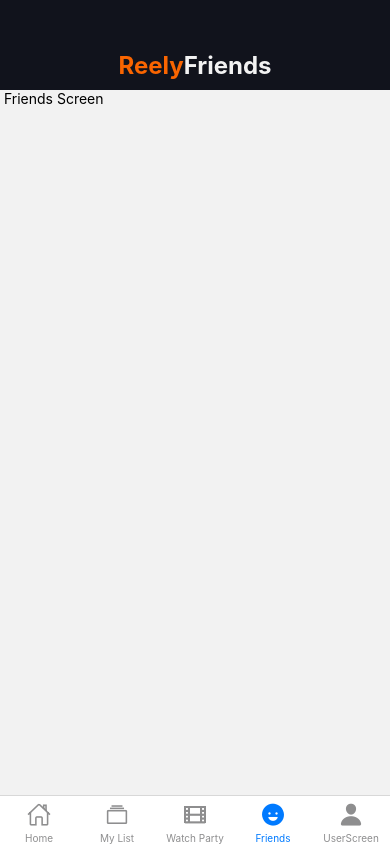
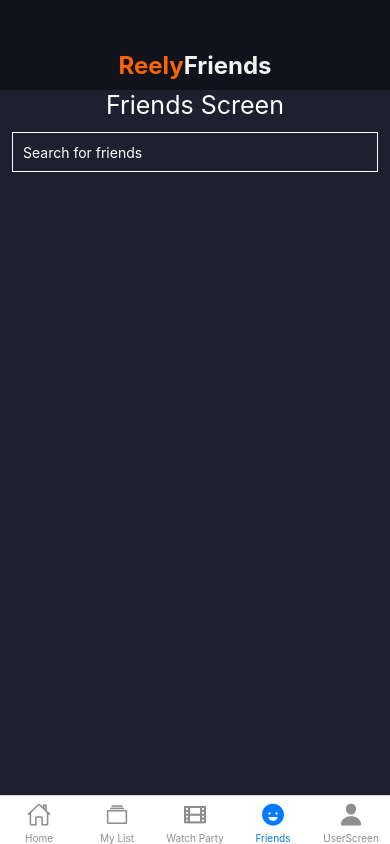
Before and after one commit to NC-Team-Uno/reelybuds, a React Native app in the folder ReelyFriends/: screen /Friends in a window 390 px wide. Built offline with nearby package versions, Linux system fonts and the light colour scheme; no server answers.

Commit message:
adds box to search friends

```diff
--- /dev/null
+++ b/ReelyFriends/src/components/FriendsSearchBar.js
@@ -0,0 +1,29 @@
+import React from 'react';
+import {SafeAreaView, StyleSheet, TextInput} from 'react-native';
+
+const TextInputExample = () => {
+  const [text, setText] = React.useState('Search for friends');
+
+  return (
+    <SafeAreaView>
+      <TextInput
+        style={styles.input}
+        onChangeText={setText}
+        value={text}
+      />
+    </SafeAreaView>
+  );
+};
+
+const styles = StyleSheet.create({
+  input: {
+    height: 40,
+    margin: 12,
+    borderWidth: 1,
+    padding: 10,
+    borderColor: "#fff",
+    color: "#fff"
+  },
+});
+
+export default TextInputExample;
--- a/ReelyFriends/src/screens/FriendsScreen.js
+++ b/ReelyFriends/src/screens/FriendsScreen.js
@@ -1,10 +1,25 @@
 import React from "react";
-import { View, Text } from "react-native";
+import { View, Text, StyleSheet, Image } from "react-native";
+import TextInputExample from "../components/FriendsSearchBar";
 
 export default function FriendsScreen(){
     return (
-        <View>
-            <Text> Friends Screen </Text>
+        <View style={styles.container}>
+            <Text style={styles.friends}> Friends Screen </Text>
+            <TextInputExample />
+
         </View>
     )
 }
+
+const styles = StyleSheet.create({
+    container: {
+        flex: 1,
+        backgroundColor: "#1E2030",
+    },
+    friends: {
+        color: "#fff",
+        textAlign: "center",
+        fontSize: 25,
+    }
+})
```
